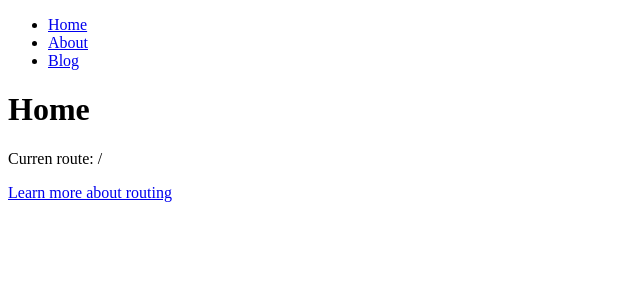
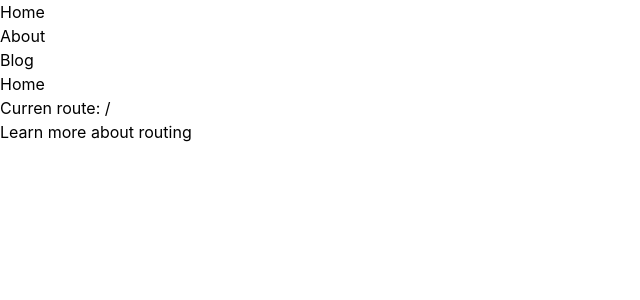
Before and after one commit to andimarcell/nuxt3-tailwind-portfolio, a Nuxt app: page / in a window 1280 px wide. Shown: the top 300 px of the page, without its empty margins (0-640 px from the left). Built offline with nearby package versions, Linux system fonts and the light colour scheme.

Commit message:
05.Nuxt Modules Dan Cara Install Tailwindcss Di Nuxt
- Install tailwindcss and @tailwindcss/vite packages

- Inject Vite plugin and register global main.css in nuxt.config.ts

- Initialize @import 'tailwindcss' in main.css

- Setup boilerplate index.vue with app layout binding

```diff
--- /dev/null
+++ b/app/assets/css/main.css
@@ -0,0 +1 @@
+@import "tailwindcss";
--- a/app/pages/index.vue
+++ b/app/pages/index.vue
@@ -8,7 +8,7 @@ const route = useRoute()
 
 <template>
     <div>
-        <h1>Home</h1>
+        <h1 class="">Home</h1>
         <p>Curren route: {{ route.path }}</p>
         <a href="https://nuxt.com/docs/getting-started/routing" target="_blank">Learn more about routing</a>
     </div>
--- a/nuxt.config.ts
+++ b/nuxt.config.ts
@@ -1,5 +1,15 @@
 // https://nuxt.com/docs/api/configuration/nuxt-config
+import tailwindcss from "@tailwindcss/vite"
+
 export default defineNuxtConfig({
   compatibilityDate: '2025-07-15',
-  devtools: { enabled: true }
+  devtools: { enabled: true },
+
+  css: ['~/assets/css/main.css'],
+
+  vite: {
+    plugins: [
+      tailwindcss(),
+    ],
+  },
 })
--- a/package.json
+++ b/package.json
@@ -10,7 +10,9 @@
     "postinstall": "nuxt prepare"
   },
   "dependencies": {
+    "@tailwindcss/vite": "^4.3.0",
     "nuxt": "^4.4.4",
+    "tailwindcss": "^4.3.0",
     "vue": "^3.5.33",
     "vue-router": "^5.0.6"
   }
```
Also changed, not shown: 1 other file (tests, documents, lock files or other folders).
